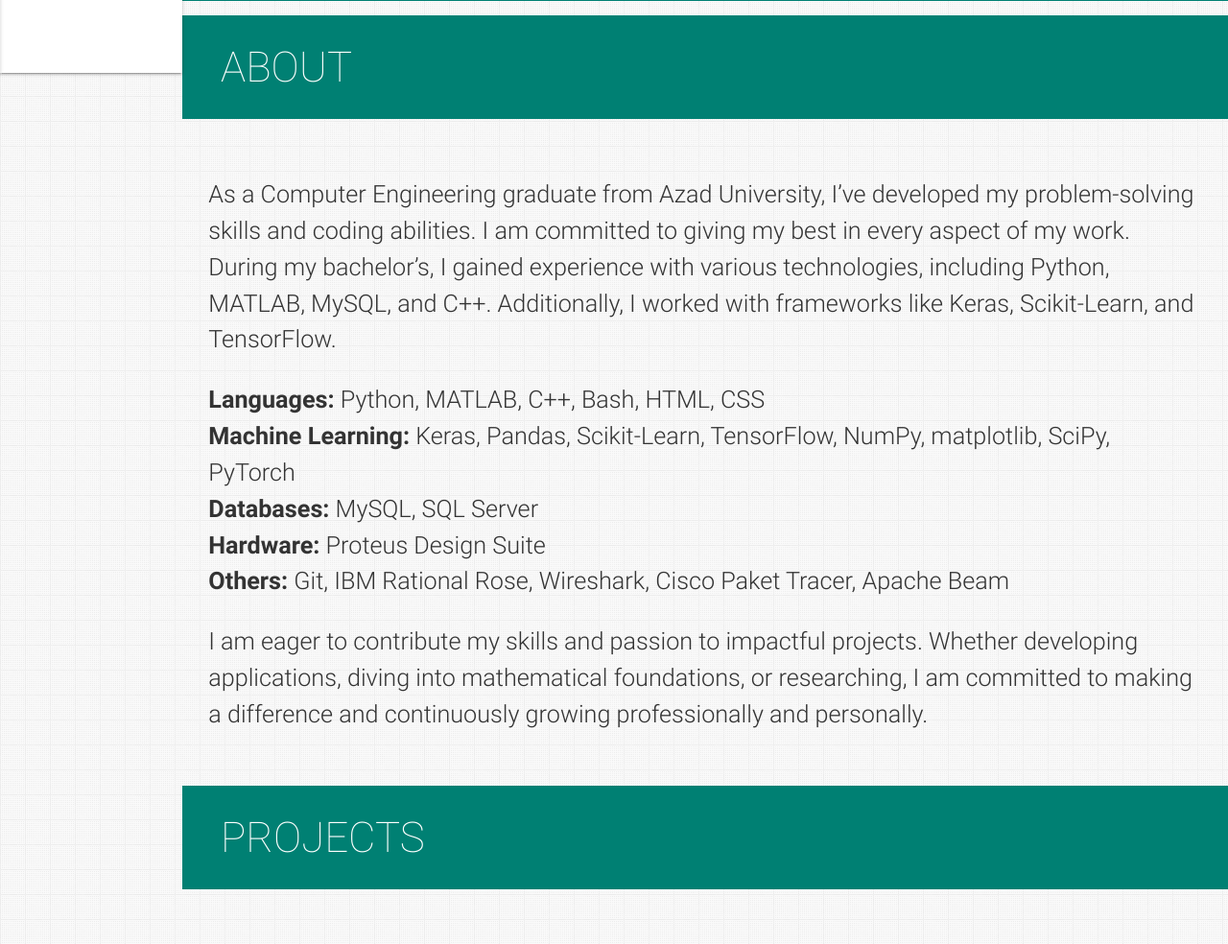
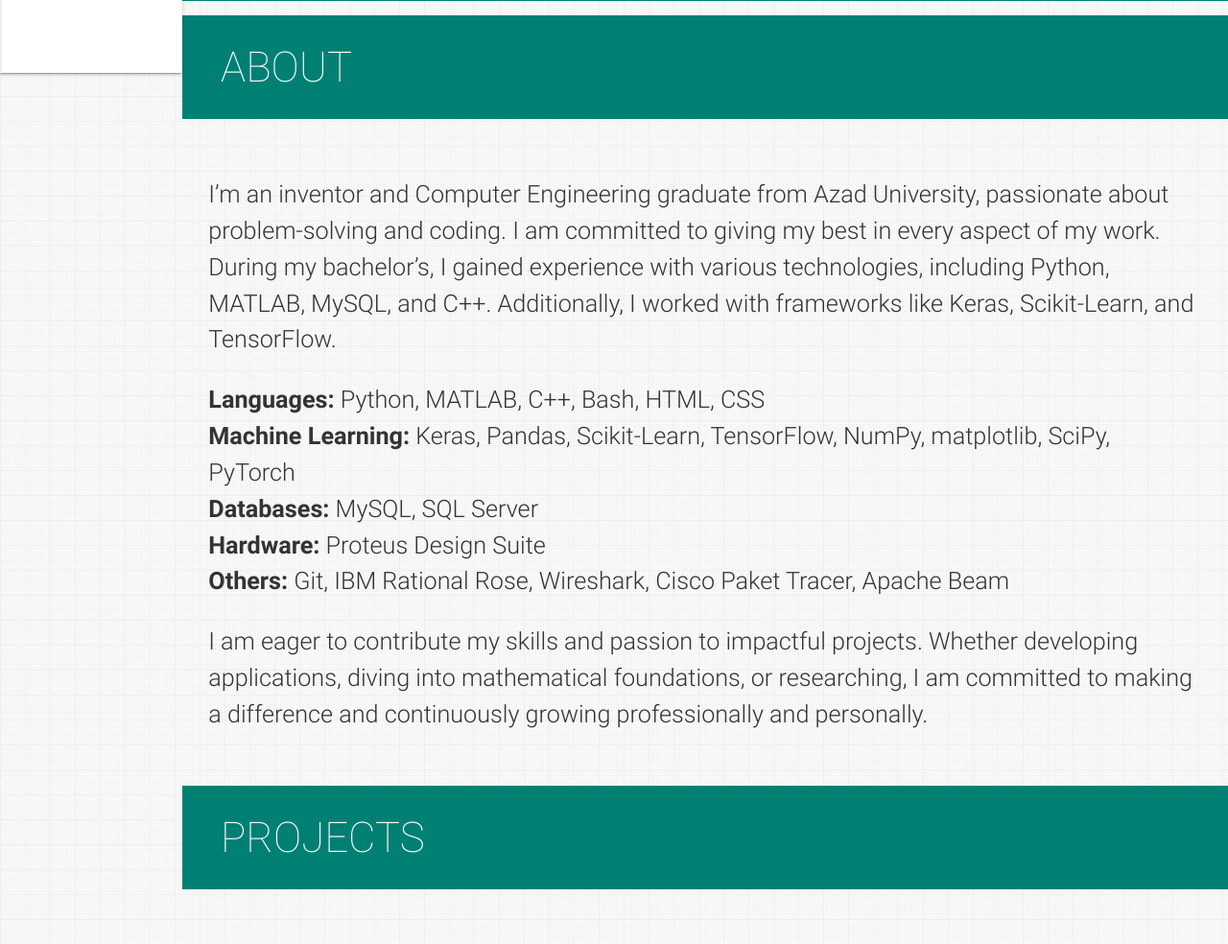
Before and after one commit to delafrouz-gavgani/delafrouz-gavgani.github.io, a plain HTML site: page index.html in a window 1280 px wide. Shown: the part 784-1768 px from the top of the page at 96% size. Drawn offline with nearby package versions, Linux system fonts and the light colour scheme.

Commit message:
Update index.html

```diff
--- a/index.html
+++ b/index.html
@@ -197,7 +197,7 @@
           </h2>
         </blockquote> -->
         <p>
-          As a Computer Engineering graduate from Azad University, I’ve developed my problem-solving skills and coding abilities.
+          I’m an inventor and Computer Engineering graduate from Azad University, passionate about problem-solving and coding.
           I am committed to giving my best in every aspect of my work.
           During my bachelor’s, I gained experience with various technologies, including Python, MATLAB, MySQL, and C++.
           Additionally, I worked with frameworks like Keras, Scikit-Learn, and TensorFlow.
```
